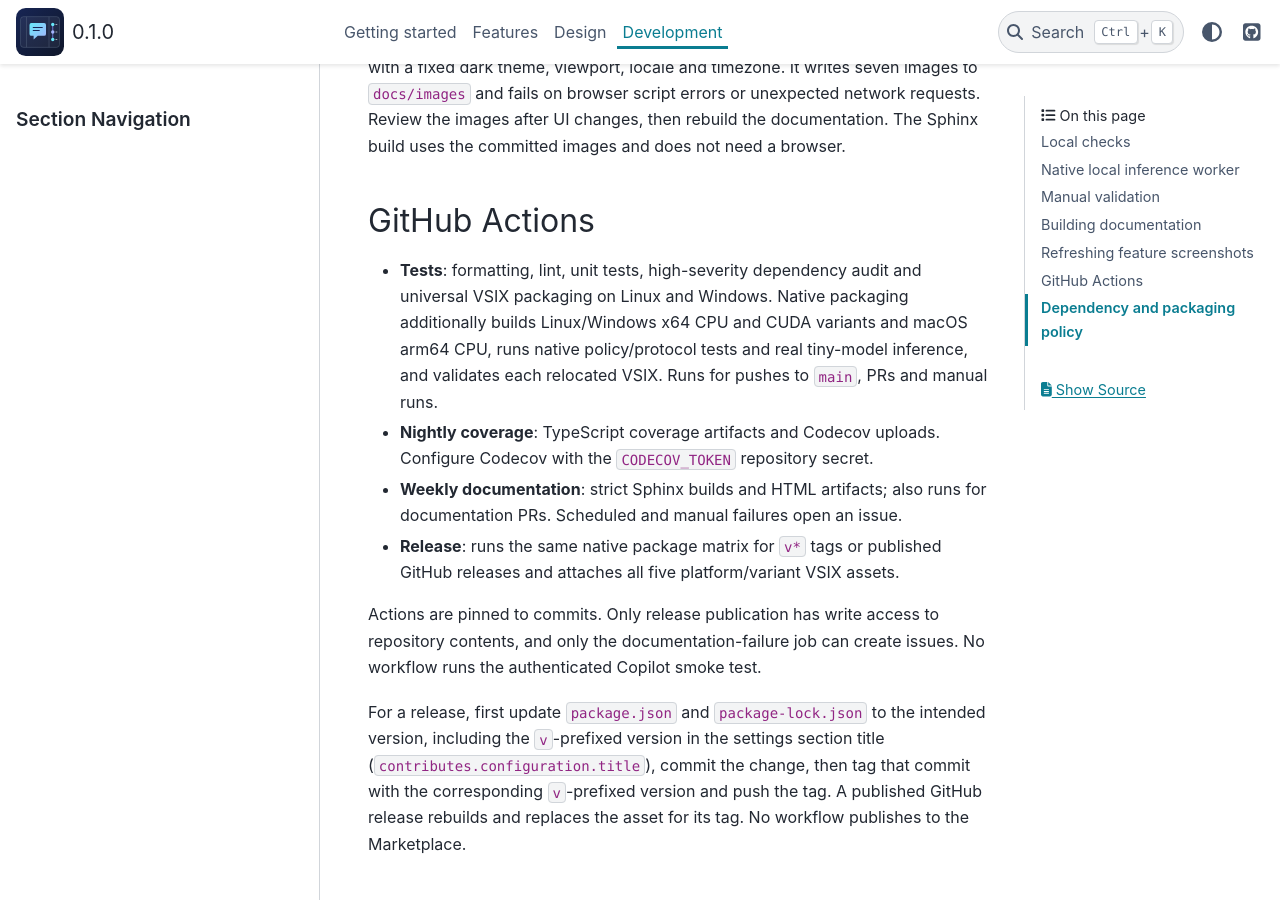
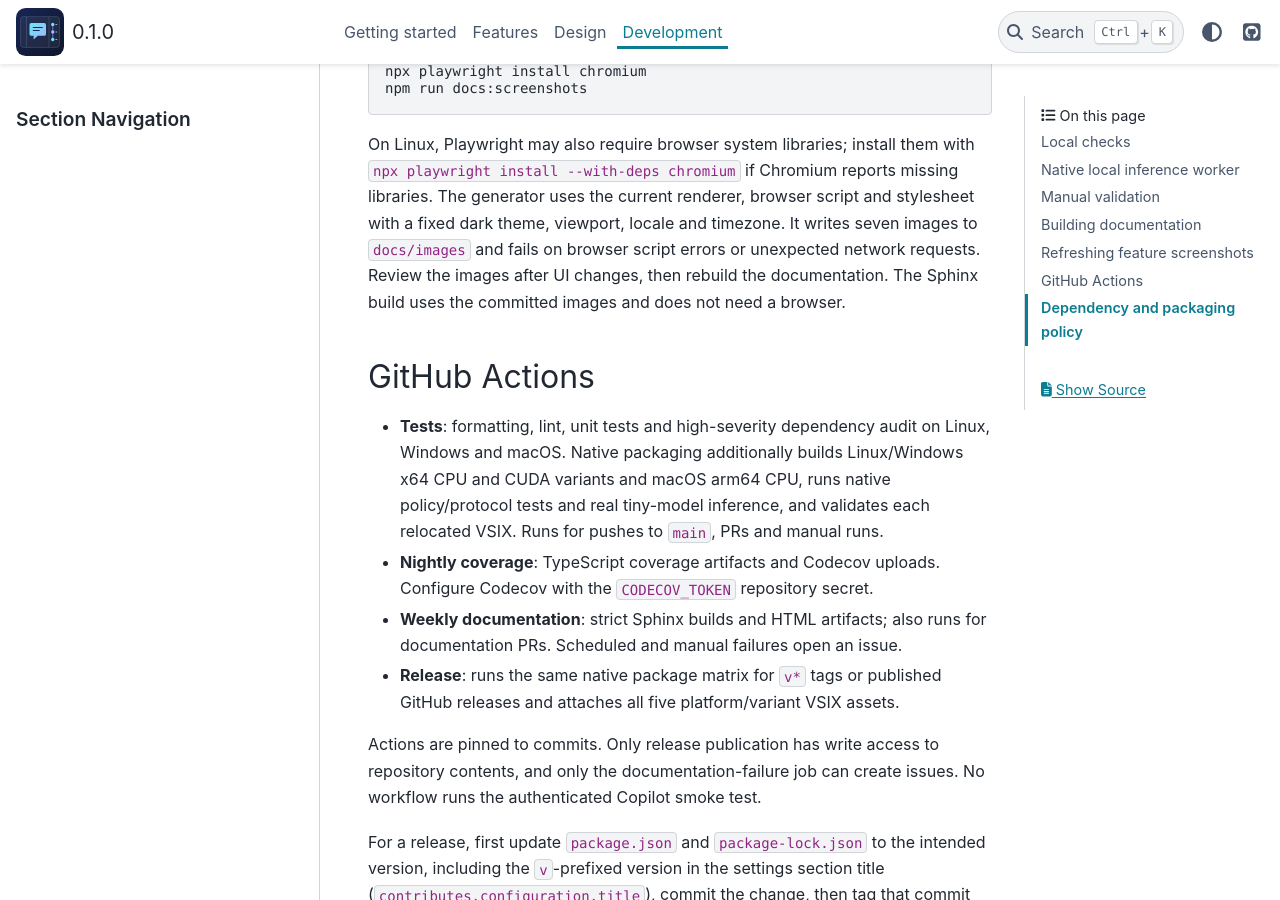
Before and after one commit to xadupre/devdash-agents, a Sphinx documentation site: the page built from docs/development.rst, in a window 1280 px wide and 900 px high, scrolled down 7186 px. Built offline with Sphinx 7.4.7 and the PyData theme 0.15.4, drawn with Linux system fonts in a browser that asks for light colours; some of the changed text lies outside the part shown.

Commit message:
Add macOS to regular CI test coverage (#14)
* Initial plan

* Add macOS to regular CI test matrix

Co-authored-by: xadupre <22452781+xadupre@users.noreply.github.com>

* Fix macOS remote-test prerequisites and canonical temporary paths

Co-authored-by: xadupre <22452781+xadupre@users.noreply.github.com>

---------

Co-authored-by: copilot-swe-agent[bot] <198982749+Copilot@users.noreply.github.com>
Co-authored-by: xadupre <22452781+xadupre@users.noreply.github.com>

```diff
--- a/docs/development.rst
+++ b/docs/development.rst
@@ -19,6 +19,14 @@ Local checks
 ``build/coverage/typescript``. Coverage includes unexercised extension code;
 unit coverage is not evidence that the interactive VS Code UI has been tested.
 None of these commands sends a model request.
+
+On macOS, the remote-operation tests use a local shell to stand in for the
+remote machine and need its GNU utilities:
+
+.. code-block:: bash
+
+   brew install coreutils grep
+   export PATH="$(brew --prefix coreutils)/libexec/gnubin:$(brew --prefix grep)/libexec/gnubin:$PATH"
 
 ``npm run smoke`` sends three real requests through the authenticated local CLI
 and checks the result, Markdown renderer and a file read in a temporary Git
@@ -292,8 +300,8 @@ The Sphinx build uses the committed images and does not need a browser.
 GitHub Actions
 --------------
 
-* **Tests**: formatting, lint, unit tests, high-severity dependency audit and
-  universal VSIX packaging on Linux and Windows. Native packaging additionally
+* **Tests**: formatting, lint, unit tests and high-severity dependency audit on
+  Linux, Windows and macOS. Native packaging additionally
   builds Linux/Windows x64 CPU and CUDA variants and macOS arm64 CPU, runs
   native policy/protocol tests and real tiny-model inference, and validates
   each relocated VSIX. Runs for pushes to ``main``, PRs and manual runs.
```
Also changed, not shown: 3 other files.
